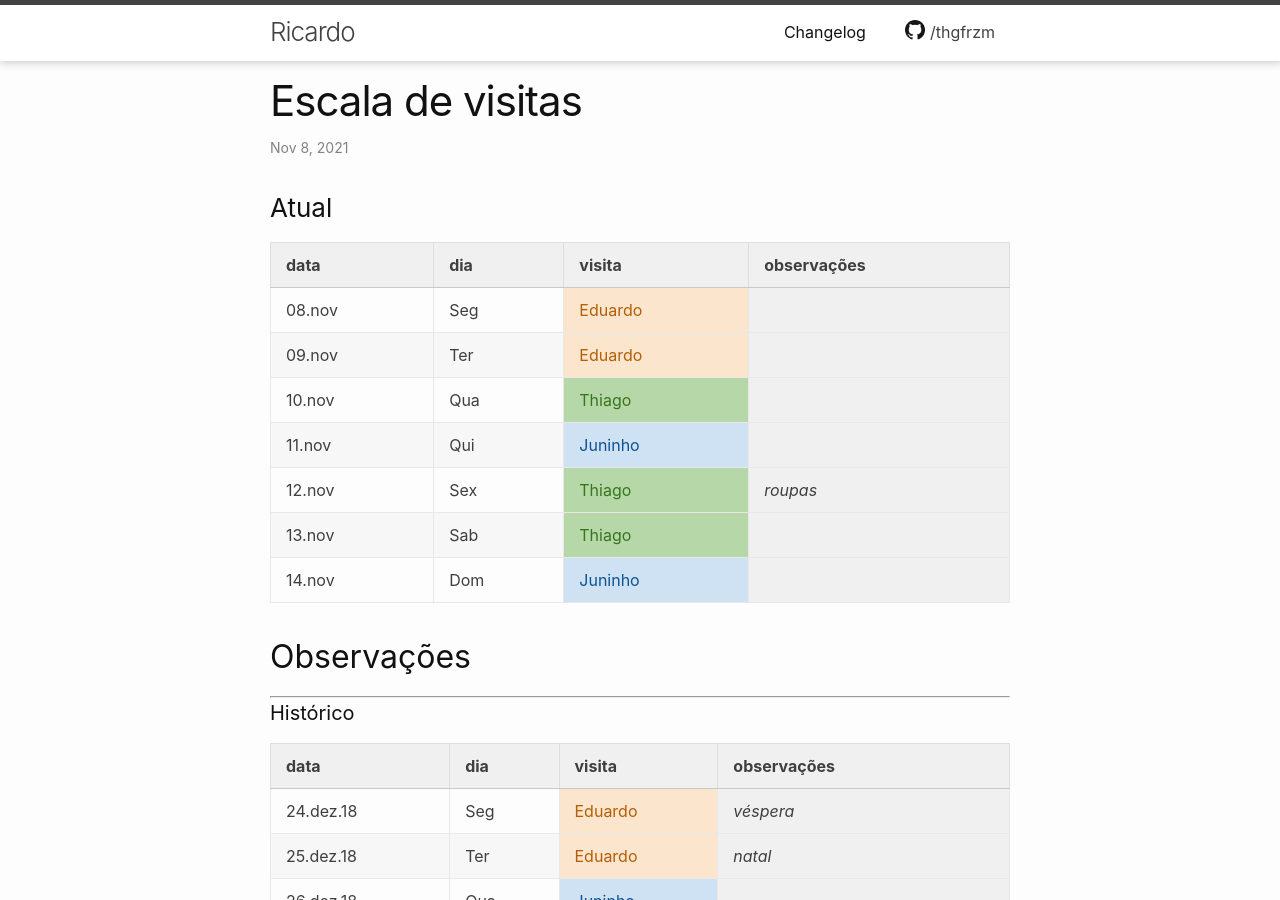
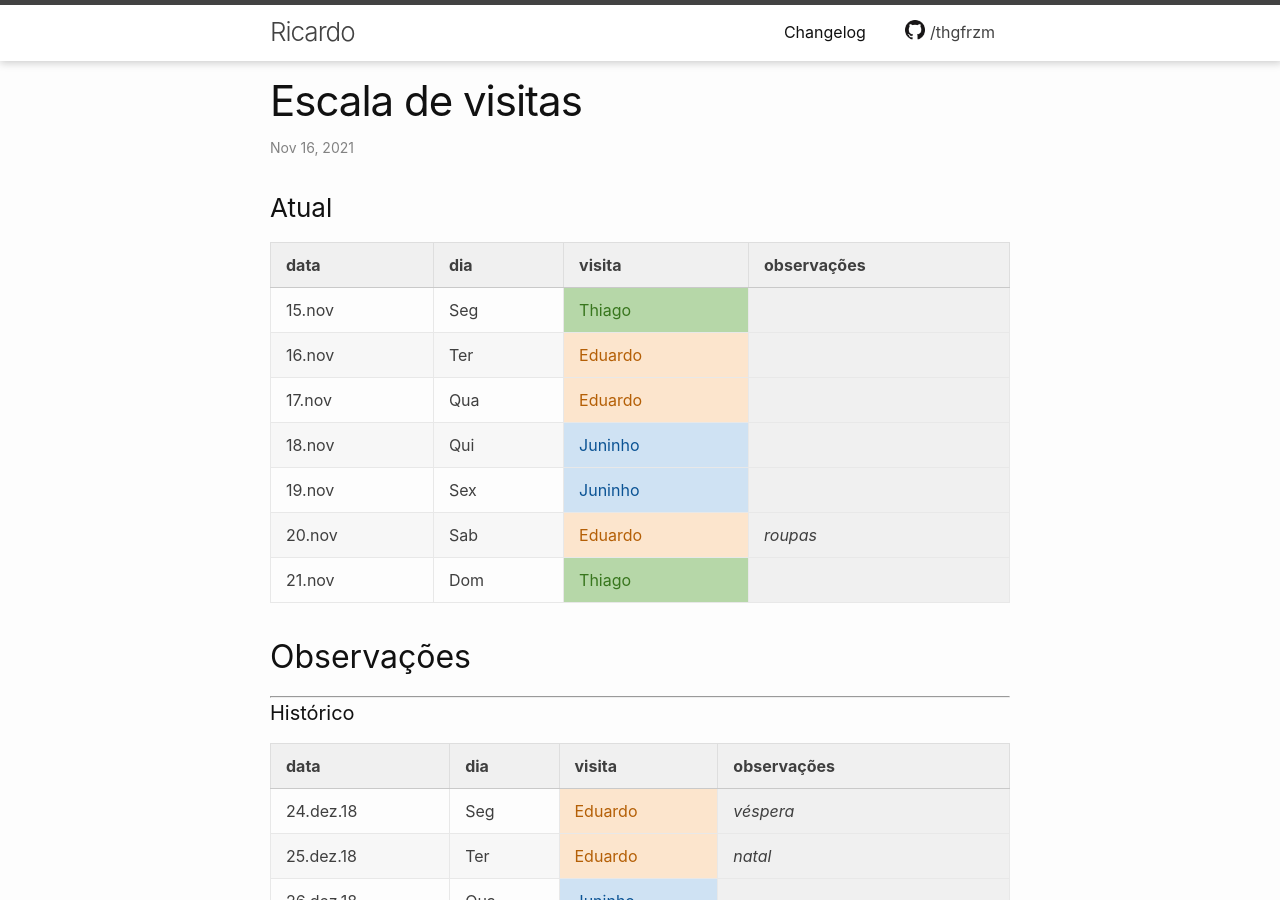
Before and after one commit to thgfrzm/ricardo, a Jekyll site: the page built from _posts/2018-12-23-escala-visitas.markdown, in a window 1280 px wide and 900 px high. Built offline with Jekyll 4.4.1, drawn with Linux system fonts in a browser that asks for light colours; some of the changed text lies outside the part shown.

Commit message:
Update 2018-12-23-escala-visitas.markdown

```diff
--- a/_posts/2018-12-23-escala-visitas.markdown
+++ b/_posts/2018-12-23-escala-visitas.markdown
@@ -1,7 +1,7 @@
 ---
 layout: post
 title:  "Escala de visitas"
-date:   2021-11-08 00:00:00 -0300
+date:   2021-11-16 00:00:00 -0300
 categories: agenda
 ---
 <!--
@@ -15,13 +15,13 @@
 
 | data   | dia | visita  | observações |
 | ------ | --- | ------- | ----------- |
-| 08.nov | Seg | Eduardo |             |
-| 09.nov | Ter | Eduardo |             |
-| 10.nov | Qua | Thiago  |             |
-| 11.nov | Qui | Juninho |             |
-| 12.nov | Sex | Thiago  | _roupas_    |
-| 13.nov | Sab | Thiago  |             |
-| 14.nov | Dom | Juninho |             |
+| 15.nov | Seg | Thiago  |             |
+| 16.nov | Ter | Eduardo |             |
+| 17.nov | Qua | Eduardo |             |
+| 18.nov | Qui | Juninho |             |
+| 19.nov | Sex | Juninho |             |
+| 20.nov | Sab | Eduardo | _roupas_    |
+| 21.nov | Dom | Thiago  |             |
 
 ## Observações
 
@@ -1082,3 +1082,10 @@
 | 05.nov    | Sex | Eduardo     |                     |
 | 06.nov    | Sab | Thiago      |                     |
 | 07.nov    | Dom | Juninho     | _roupas_            |
+| 08.nov    | Seg | Eduardo     |                     |
+| 09.nov    | Ter | Eduardo     |                     |
+| 10.nov    | Qua | Thiago      |                     |
+| 11.nov    | Qui | Juninho     |                     |
+| 12.nov    | Sex | Thiago      | _roupas_            |
+| 13.nov    | Sab | Thiago      |                     |
+| 14.nov    | Dom | Juninho     |                     |
```
